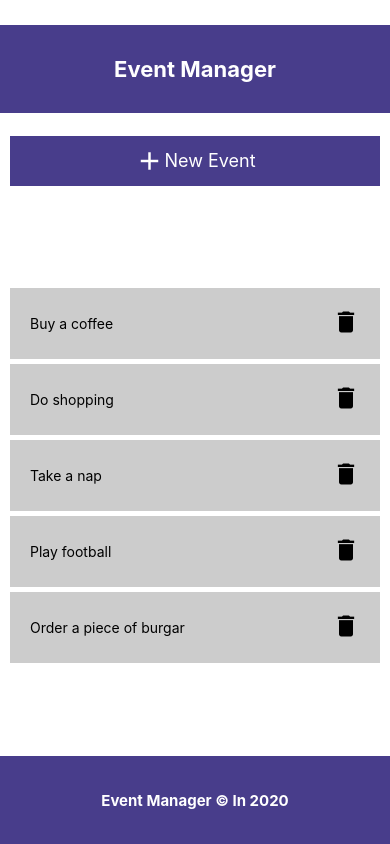
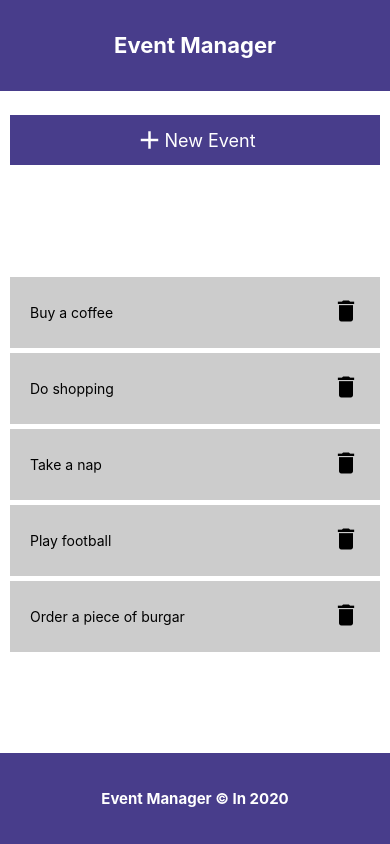
Before and after one commit to rooneyrulz/event_manager, a React Native app in the folder app/: screen / in a window 390 px wide. Built offline with nearby package versions, Linux system fonts and the light colour scheme.

Commit message:
refactoring | platform independent styles & view

```diff
--- a/app/App.js
+++ b/app/App.js
@@ -1,6 +1,12 @@
-import { StatusBar } from 'expo-status-bar';
+import { StatusBar as ExpoStatusBar } from 'expo-status-bar';
 import React from 'react';
-import { StyleSheet, View } from 'react-native';
+import {
+  SafeAreaView,
+  StyleSheet,
+  View,
+  Platform,
+  StatusBar,
+} from 'react-native';
 
 // LAYOUTS
 import Header from './layouts/Header';
@@ -16,6 +22,8 @@ import EventProvider from './providers/EventProvider';
 const App = () => {
   return (
     <EventProvider>
+      {Platform.OS === 'ios' ? (
+        <SafeAreaView>
           <View style={styles.container}>
             <View style={styles.headerContainer}>
               <Header />
@@ -29,8 +37,26 @@ const App = () => {
             <View style={styles.footerContainer}>
               <Footer />
             </View>
-        <StatusBar style='auto' />
+            <ExpoStatusBar style='auto' />
           </View>
+        </SafeAreaView>
+      ) : (
+        <View style={styles.container}>
+          <View style={styles.headerContainer}>
+            <Header />
+          </View>
+          <View style={styles.newEventContainer}>
+            <NewEvent />
+          </View>
+          <View style={styles.eventContainer}>
+            <Events />
+          </View>
+          <View style={styles.footerContainer}>
+            <Footer />
+          </View>
+          <ExpoStatusBar style='auto' />
+        </View>
+      )}
     </EventProvider>
   );
 };
@@ -48,7 +74,7 @@ const styles = StyleSheet.create({
     justifyContent: 'space-around',
     borderBottomWidth: 4,
     borderBottomColor: '#fff',
-    marginTop: 25,
+    marginTop: Platform.OS === 'android' ? StatusBar.currentHeight : 0,
     backgroundColor: 'darkslateblue',
   },
   newEventContainer: {
```
Lines whose indentation alone changed are shown as unchanged.
